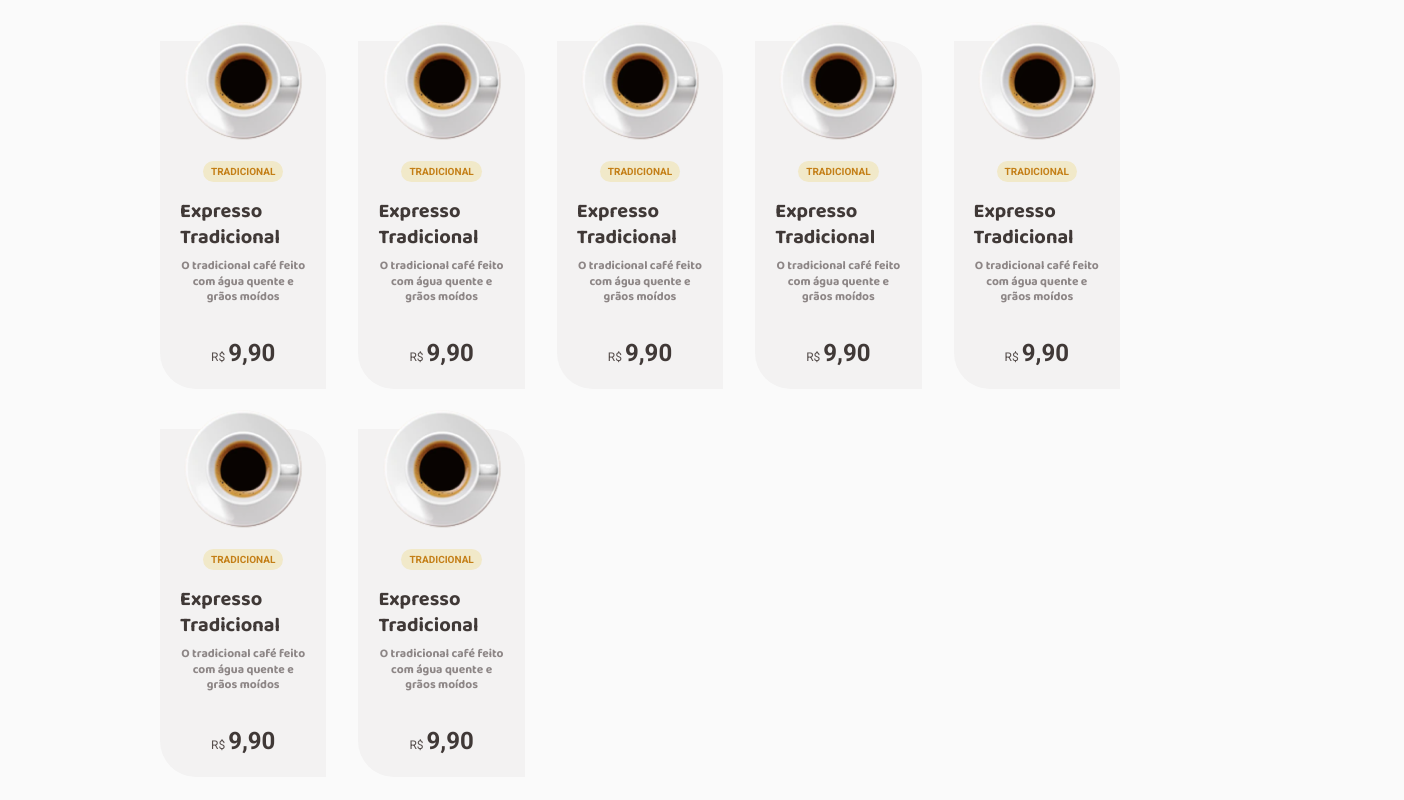
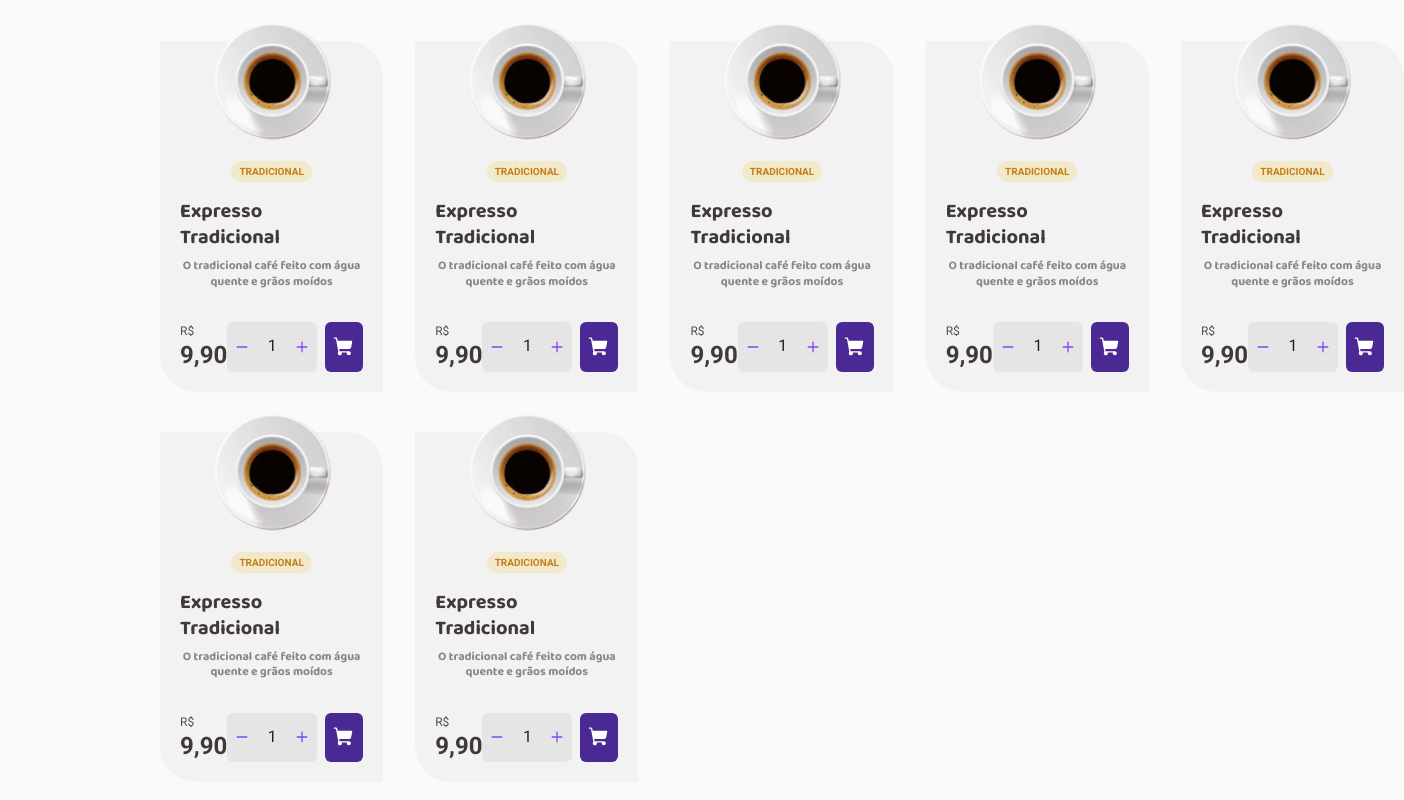
Before and after one commit to ignite-challenges/coffe-delivery-reactjs, a React (Vite) app: page / in a window 1280 px wide. Shown: the part 942-1742 px from the top of the page, 1404 px wide, since content can reach past the window. Built offline with nearby package versions, Linux system fonts and the light colour scheme.

Commit message:
chore: coffee cart input

```diff
--- a/src/components/CoffeeCard/index.tsx
+++ b/src/components/CoffeeCard/index.tsx
@@ -2,9 +2,12 @@ import {
   CoffeeContainer,
   CoffeeFooterContainer,
   CoffeeTypeContainer,
+  ShoppingCartContainer,
 } from './styles'
 
 import CoffeeImage from '../../assets/coffees/express-traditional.png'
+import { CoffeeCartInput } from '../CoffeeCartInput'
+import { ShoppingCart } from 'phosphor-react'
 
 export function CoffeeCard() {
   return (
@@ -21,6 +24,13 @@ export function CoffeeCard() {
           R${` `}
           <strong>9,90</strong>
         </p>
+
+        <div>
+          <CoffeeCartInput />
+          <ShoppingCartContainer>
+            <ShoppingCart size={22} weight={'fill'} />
+          </ShoppingCartContainer>
+        </div>
       </CoffeeFooterContainer>
     </CoffeeContainer>
   )
--- a/src/components/CoffeeCard/styles.ts
+++ b/src/components/CoffeeCard/styles.ts
@@ -53,8 +53,11 @@ export const CoffeeTypeContainer = styled.div`
 
 export const CoffeeFooterContainer = styled.div`
   display: flex;
+  width: 100%;
   margin-top: 2.063rem;
   color: ${(props) => props.theme['base-text']};
+
+  justify-content: space-between;
 
   p {
     font-family: 'Roboto', sans-serif;
@@ -68,4 +71,28 @@ export const CoffeeFooterContainer = styled.div`
     font-size: 1.5rem;
     line-height: 1.95rem;
   }
+
+  div {
+    display: flex;
+    align-items: center;
+    gap: 0.5rem;
+  }
 `
+
+export const ShoppingCartContainer = styled.div`
+  background: ${(props) => props.theme['purple-dark']};
+  display: flex;
+  padding: 0 0.5rem;
+  height: 100%;
+  border-radius: 6px;
+
+  :hover {
+    background: ${(props) => props.theme.purple};
+  }
+
+  transition: background 0.2s;
+
+  svg {
+    color: ${(props) => props.theme.white};
+  }
+`
--- /dev/null
+++ b/src/components/CoffeeCartInput/index.tsx
@@ -0,0 +1,13 @@
+import { Minus, Plus } from 'phosphor-react'
+
+import { CartInputContainer } from './styles'
+
+export function CoffeeCartInput() {
+  return (
+    <CartInputContainer>
+      <Minus size={14} weight="bold" />
+      <span>1</span>
+      <Plus size={14} weight="bold" />
+    </CartInputContainer>
+  )
+}
--- /dev/null
+++ b/src/components/CoffeeCartInput/styles.ts
@@ -0,0 +1,31 @@
+import styled from 'styled-components'
+
+export const CartInputContainer = styled.div`
+  background: ${(props) => props.theme['base-button']};
+  display: flex;
+  align-items: center;
+  justify-content: space-between;
+  padding: 0 0.5rem;
+  height: 100%;
+
+  border-radius: 6px;
+
+  svg {
+    background: transparent;
+    display: flex;
+    border: 0;
+    color: ${(props) => props.theme.purple};
+  }
+
+  span {
+    font-family: 'Roboto', sans-serif;
+    font-weight: 400;
+    font-size: 16px;
+    line-height: 1.3;
+    width: 1.875rem;
+
+    text-align: center;
+
+    color: #272221;
+  }
+`
--- a/src/components/Header/styles.ts
+++ b/src/components/Header/styles.ts
@@ -41,6 +41,8 @@ export const CartContainer = styled.div`
   padding: 0.5rem;
   border-radius: 6px;
 
+  transition: background 0.2s;
+
   :hover {
     background: ${(props) => props.theme.yellow};
   }
```
